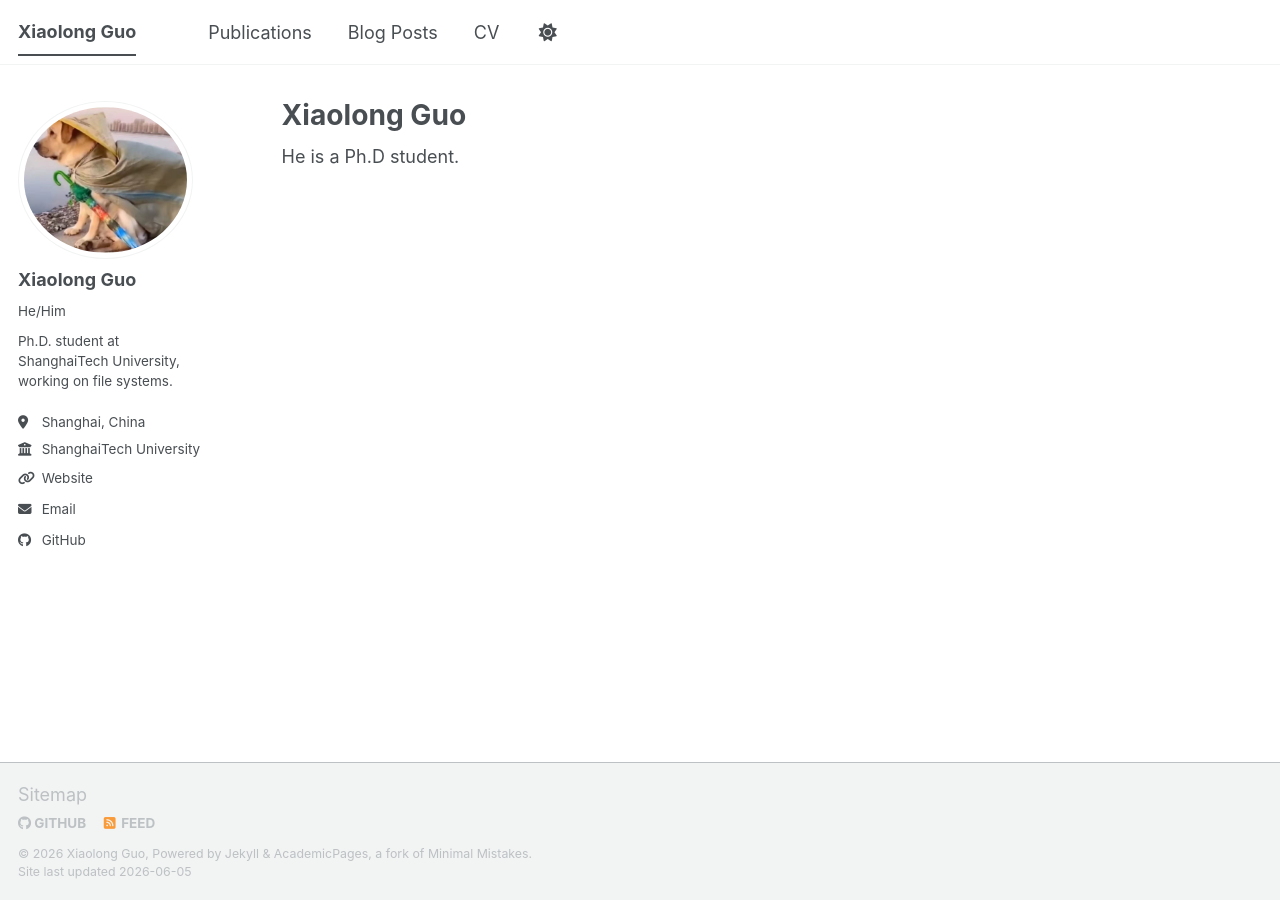
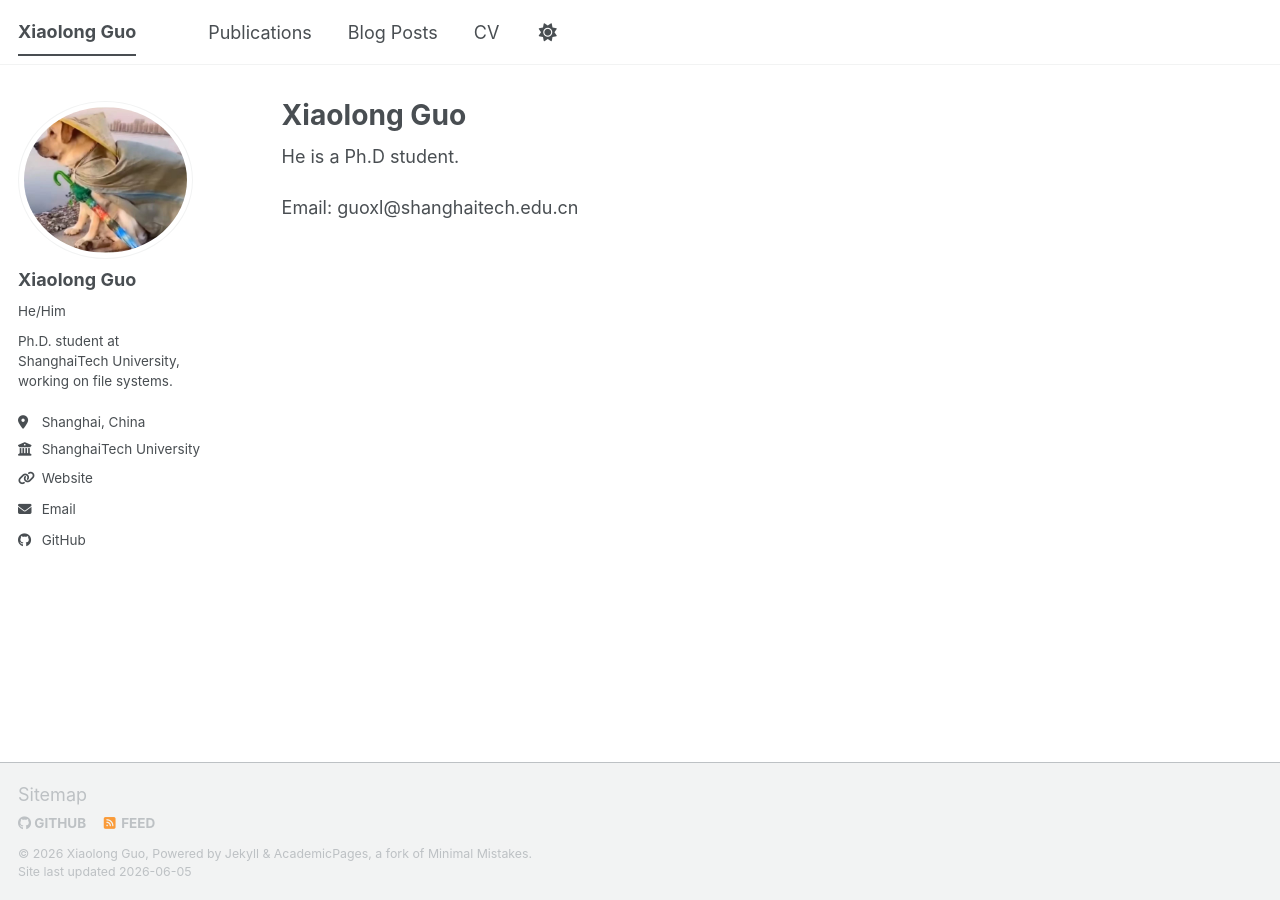
Before and after one commit to num73/num73.github.io, a Jekyll site: the page built from _pages/about.md, in a window 1280 px wide. Built offline with Jekyll 4.4.1, drawn with Linux system fonts in a browser that asks for light colours; a script bundle is joined from its source files by our own code; library files that are not in the unit come from our copies.

Commit message:
update email

```diff
--- a/_pages/about.md
+++ b/_pages/about.md
@@ -8,3 +8,6 @@ redirect_from:
 ---
 
 He is a Ph.D student.
+
+
+Email: guoxl@shanghaitech.edu.cn
```
